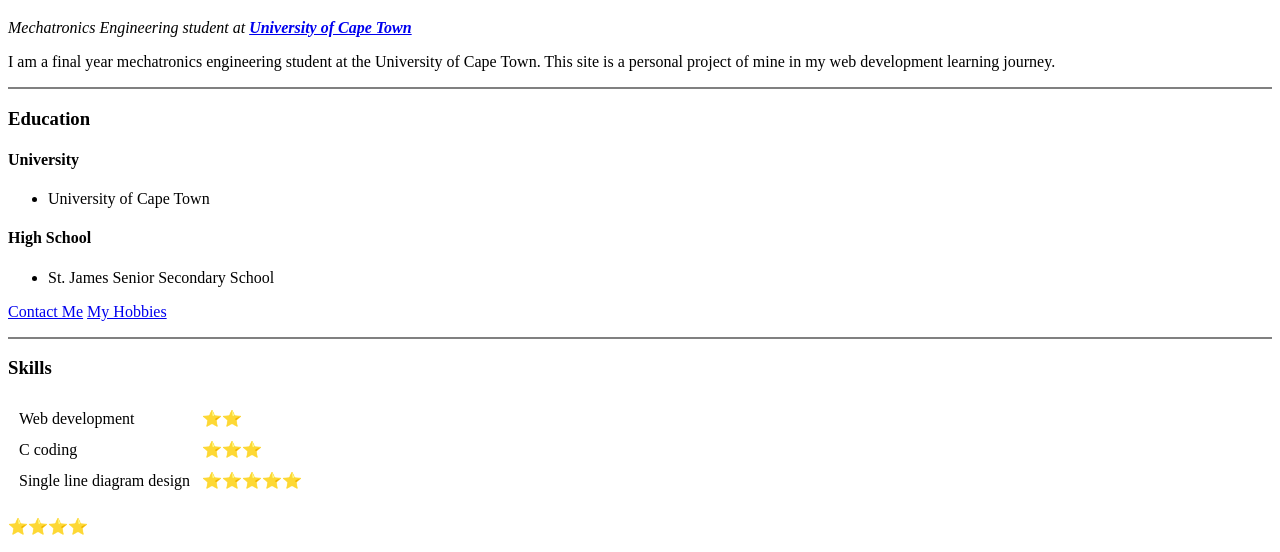
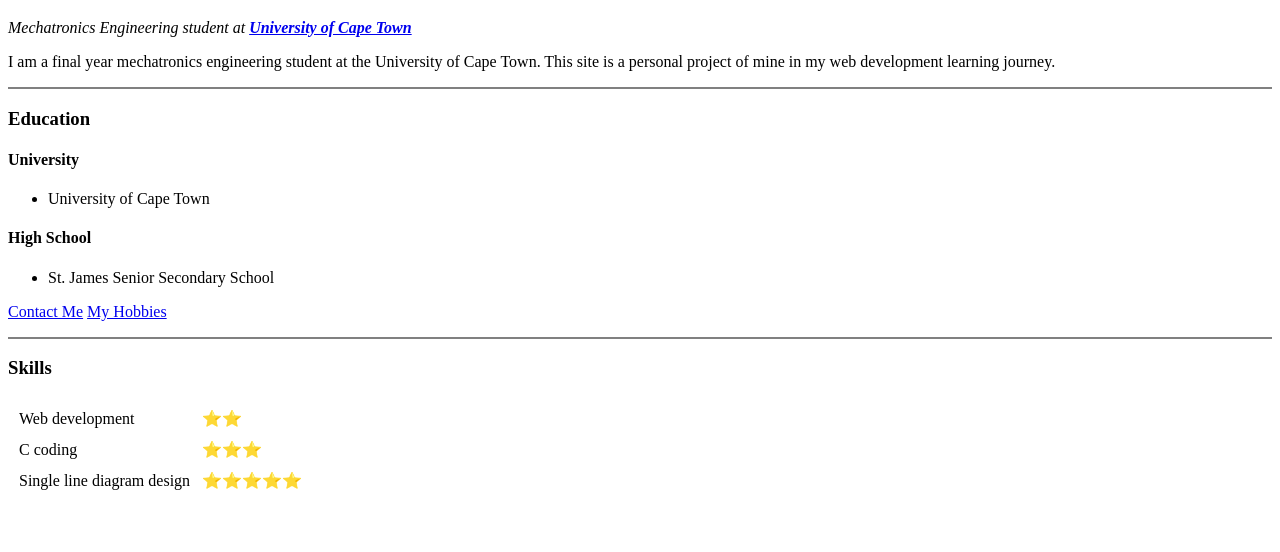
Before and after one commit to ThembaRods/CV, a plain HTML site: page index.html in a window 1280 px wide. Shown: the part 692-1244 px from the top of the page. After the commit the page ends 1201 px from the top, so only its background shows below. Drawn offline with Linux system fonts and the light colour scheme.

Commit message:
Update index.html

```diff
--- a/index.html
+++ b/index.html
@@ -40,7 +40,6 @@
             <td>&#11088;&#11088;&#11088;&#11088;&#11088;</td>
         </tr>
     </table>
-    <p>⭐⭐⭐⭐</p>
 
 </body>
 </html>
```
